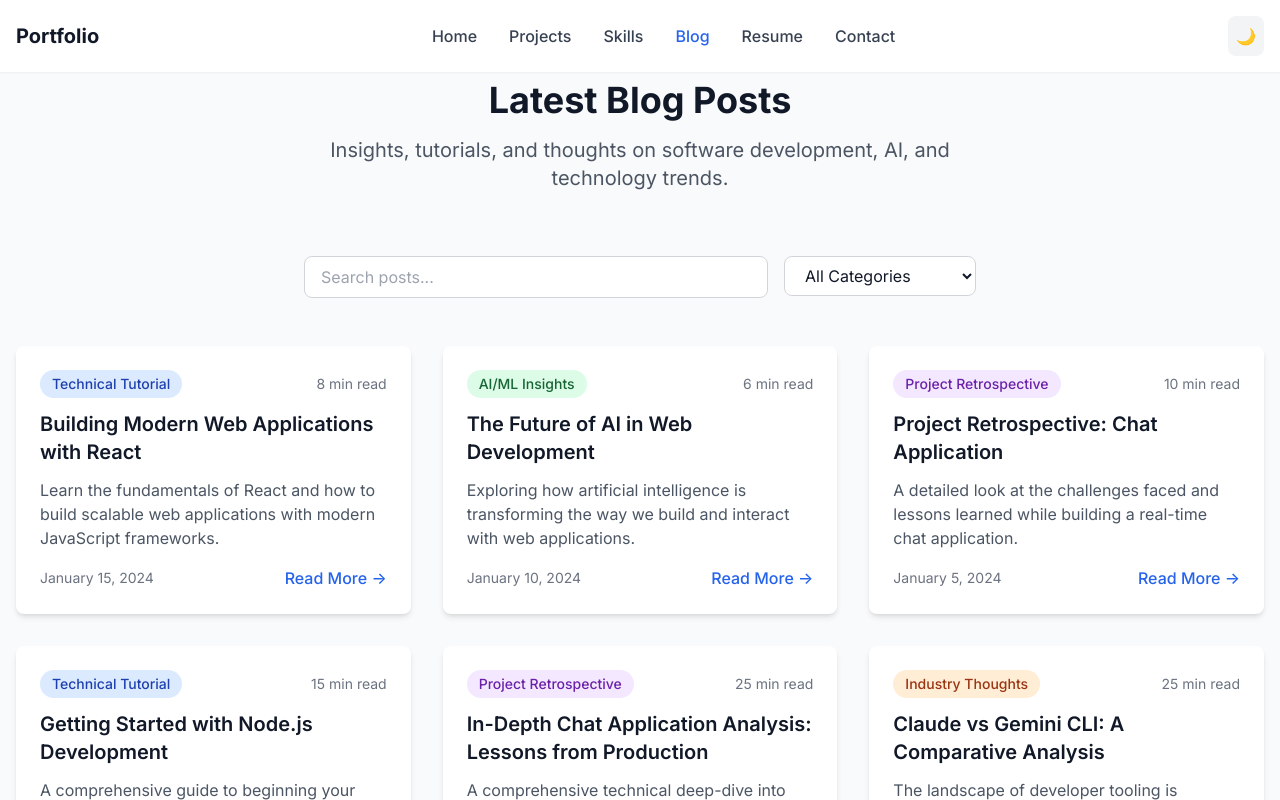
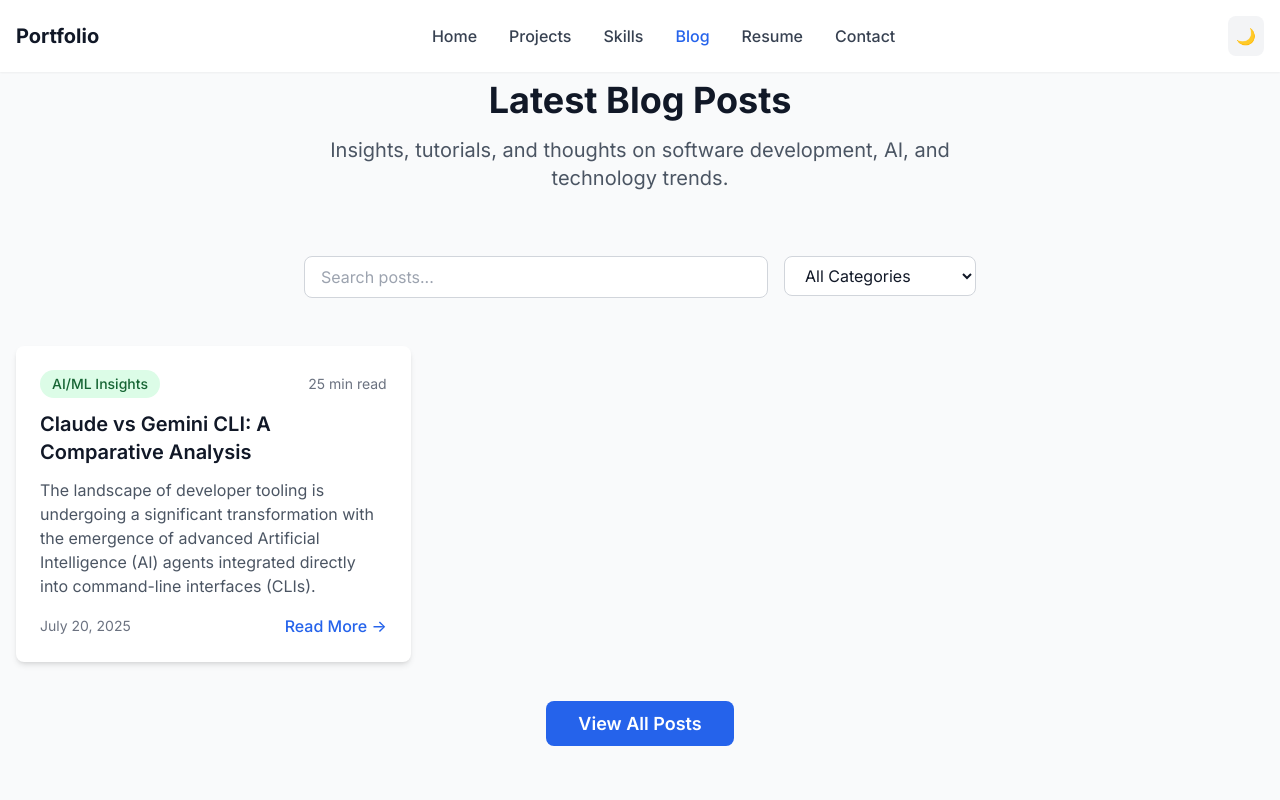
Before and after one commit to Codeblockz/My-Portfolio, a React (Create React App) app in the folder portfolio/: page /My-Portfolio/blog in a window 1280 px wide. Shown: the top 800 px of the page. Built offline with nearby package versions, Linux system fonts and the light colour scheme.

Commit message:
feat: Update blog post metadata to set published status to false for unapproved posts

```diff
--- a/portfolio/src/content/blog/blogData.js
+++ b/portfolio/src/content/blog/blogData.js
@@ -12,7 +12,7 @@
     tags: ["React", "JavaScript", "Web Development", "Frontend"],
     featured: true,
     author: "Ryan",
-    published: true
+    published: false
   },
   {
     id: 2,
@@ -26,7 +26,7 @@
     tags: ["AI", "Machine Learning", "Web Development", "Technology"],
     featured: true,
     author: "Ryan",
-    published: true
+    published: false
   },
   {
     id: 3,
@@ -40,7 +40,7 @@
     tags: ["Project Management", "Real-time", "WebSocket", "Retrospective"],
     featured: false,
     author: "Ryan",
-    published: true
+    published: false
   },
   {
     id: 4,
@@ -54,7 +54,7 @@
     tags: ["Node.js", "JavaScript", "Backend", "Express", "Tutorial"],
     featured: true,
     author: "Ryan",
-    published: true
+    published: false
   },
     {
     id: 5,
@@ -68,14 +68,14 @@
     tags: ["Project Management", "Real-time", "WebSocket", "Node.js", "React", "Retrospective", "Performance", "Testing"],
     featured: true,
     author: "Ryan",
-    published: true
+    published: false
   },
       {
     id: 6,
     title: "Claude vs Gemini CLI: A Comparative Analysis",
     slug: "claude-vs-google-cli",
     date: "2025-07-20",
-    category: "Industry Thoughts",
+    category: "AI/ML Insights",
     readTime: "25 min read",
     excerpt: "The landscape of developer tooling is undergoing a significant transformation with the emergence of advanced Artificial Intelligence (AI) agents integrated directly into command-line interfaces (CLIs). ",
     contentFile: "CLI-Comparison-Claude-vs-Gemini.md",
```
